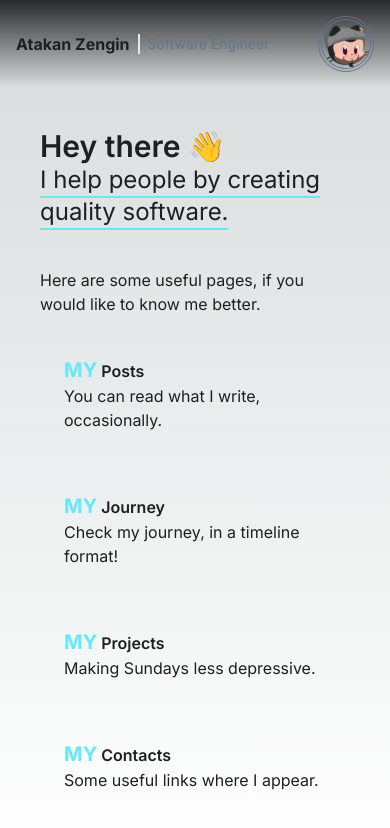
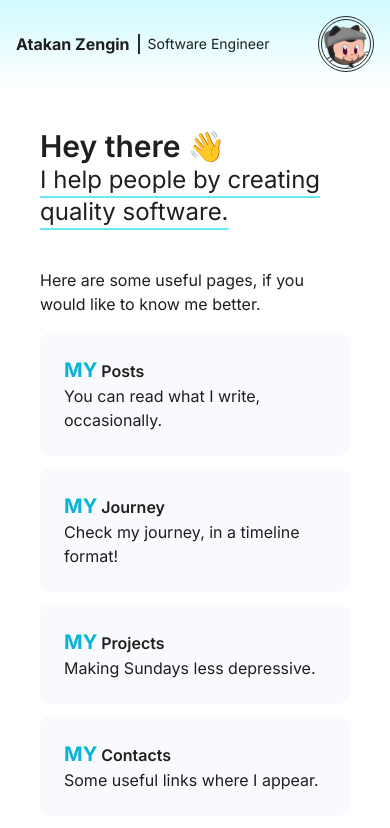
Before and after one commit to atakanzen/atakanzen.com, a Next.js app: page / in a window 390 px wide. Shown: the top 828 px of the page. Built offline with nearby package versions, Linux system fonts and the light colour scheme.

Commit message:
Fix light-mode CSS and configure :root colors

```diff
--- a/components/CardNavigation.tsx
+++ b/components/CardNavigation.tsx
@@ -12,10 +12,13 @@ const CardNavigation = ({ href, title, description }: CardNavigationProps) => {
   return (
     <Link
       href={href}
-      className="group p-6 dark:bg-miogray-100 dark:hover:bg-miogray-50 rounded-xl"
+      className="group p-6 bg-miowhite-50 xl:hover:bg-cyan-50 dark:bg-miogray-100 dark:hover:xl:bg-miogray-50 rounded-xl"
     >
       <h5 className="text-l font-semibold">
-        <span className="text-cyan-300 font-bold text-xl">MY</span> {title}
+        <span className="text-cyan-500 dark:text-cyan-300 font-bold text-xl">
+          MY
+        </span>{" "}
+        {title}
       </h5>
       <p>{description}</p>
     </Link>
--- a/components/Layout.tsx
+++ b/components/Layout.tsx
@@ -9,18 +9,18 @@ type LayoutProps = {
 
 export default function Layout({ children }: LayoutProps) {
   return (
-    <>
+    <div>
       <div
-        className={`${inter.className} grid grid-rows-1 grid-cols-1 xl:grid-cols-12`}
+        className={`${inter.className} h-screen grid grid-rows-[max_content_1fr] xl:grid-rows-1 grid-cols-1 xl:grid-cols-12`}
       >
-        <div className="row-start-1 xl:col-span-2  xl:col-start-11">
+        <div className="row-start-1 row-span-1 xl:col-span-2  xl:col-start-11">
           <Sidebar />
         </div>
 
-        <main className="mx-auto p-10 col-span-12 row-start-2 col-start-1 xl:col-span-10  xl:row-start-1 ">
+        <main className="mx-auto p-10 col-span-12 row-span-5 row-start-2 col-start-1 xl:col-span-10  xl:row-start-1 ">
           {children}
         </main>
       </div>
-    </>
+    </div>
   );
 }
--- a/components/Sidebar.tsx
+++ b/components/Sidebar.tsx
@@ -3,10 +3,11 @@ import Image from "next/image";
 export default function Sidebar() {
   return (
     // <aside className="xl:left-auto xl:fixed xl:top-0 xl:h-screen xl:bottom-0 xl:right-0 bg-gray-800 xl:w-80 p-4 xl:pb-9">
-    <aside className="bg-gradient-to-b from-miogray-100 xl:bg-miogray-100 p-4 xl:h-screen">
+    <aside className="bg-gradient-to-b from-cyan-100 dark:from-miogray-100 xl:from-miowhite-50 xl:bg-miowhite-50 xl:dark:bg-miogray-100 xl:dark:from-miogray-100 p-4 xl:h-screen">
       <div className="flex flex-row-reverse xl:flex-col h-full items-center justify-between xl:justify-end gap-2">
         {/* Dynamic sized profile photo based on breakpoint */}
         <div>
+          {/* For laptops and bigger sizes */}
           <div className="hidden xl:block">
             <Image
               src="/images/profile.png"
@@ -16,8 +17,8 @@ export default function Sidebar() {
               priority
             />
           </div>
-          {/* TODO: This should be a menu trigger for mobile screen */}
-          <div className="relative overflow-hidden p-2 w-14 h-14 xs:w-20 xs:h-20  border-double border-4 border-slate-500 rounded-full xl:hidden">
+          {/* For screens smaller than laptops */}
+          <div className="relative overflow-hidden p-2 w-14 h-14 xs:w-20 xs:h-20  border-double border-4 border-miogray-100 dark:border-miowhite-50 rounded-full xl:hidden">
             <Image
               src="/images/profile_close.png"
               alt="Atakan Zengin's Profile Logo"
@@ -28,11 +29,11 @@ export default function Sidebar() {
           </div>
         </div>
         {/* Title */}
-        <div className="flex xl:flex-col items-center justify-center xl:mb-4 divide-x-2 xl:divide-x-0">
-          <h1 className="text-base xs:text-xl xl:text-3xl font-bold pr-2">
+        <div className="flex items-center justify-center divide-x-2 divide-miogray-100 dark:divide-miowhite-50 text-center xl:flex-col xl:mb-4 xl:divide-x-0">
+          <h1 className="text-base xs:text-xl  xl:text-2xl 2xl:text-3xl font-bold pr-2 xl:pr-0">
             Atakan Zengin
           </h1>
-          <h2 className="text-sm xs:text-base xl:text-xl text-slate-500 pl-2">
+          <h2 className="text-sm xs:text-base xl:text-l 2xl:text-xl text-mioblack dark:text-slate-500 pl-2">
             Software Engineer
           </h2>
         </div>
--- a/pages/404.tsx
+++ b/pages/404.tsx
@@ -3,7 +3,7 @@ import React from "react";
 
 const Custom404 = () => {
   return (
-    <div className="flex flex-col items-center justify-center h-full gap-8">
+    <div className="flex flex-col h-full items-center justify-center  gap-8">
       <h3 className="text-5xl font-bold ">
         Error{" "}
         <span className="underline decoration-wavy underline-offset-8 decoration-orange-600">
--- a/pages/index.tsx
+++ b/pages/index.tsx
@@ -27,7 +27,7 @@ const navigationCards: CardNavigationProps[] = [
 
 export default function Home() {
   return (
-    <div className="flex flex-col items-center xl:items-start gap-10">
+    <div className="flex flex-col items-center  xl:items-start gap-10">
       <div>
         <div className="group">
           <h3 className="text-3xl xl:text-4xl font-semibold">
--- a/pages/posts/index.tsx
+++ b/pages/posts/index.tsx
@@ -10,8 +10,10 @@ const Posts = () => {
       </Link>
       <h3 className="text-4xl my-3">Posts 🖨️</h3>
       <ul className="flex flex-col items-start gap-4">
-        <li className="max-w-4xl border-solid p-4 bg-miogray-100 rounded-lg rounded-l-none">
-          <h4 className=" text-cyan-300 font-extrabold text-2xl">Title</h4>
+        <li className="max-w-4xl border-solid p-4 bg-miowhite-50 dark:bg-miogray-100 rounded-lg rounded-l-none">
+          <h4 className="text-cyan-500 dark:text-cyan-300 font-extrabold text-2xl">
+            Title
+          </h4>
           <p>
             Lorem ipsum dolor sit amet consectetur, adipisicing elit. Distinctio
             labore porro qui corrupti quo doloremque quae similique deserunt
--- a/styles/globals.css
+++ b/styles/globals.css
@@ -4,8 +4,8 @@
 
 :root {
   --foreground-rgb: 31, 31, 31;
-  --background-start-rgb: 214, 219, 220;
-  --background-end-rgb: 255, 255, 255;
+  --background-start-rgb: 256, 256, 256;
+  --background-end-rgb: 256, 256, 256;
 }
 
 @media (prefers-color-scheme: dark) {
--- a/tailwind.config.js
+++ b/tailwind.config.js
@@ -25,6 +25,9 @@ module.exports = {
           50: "#444647",
           100: "#28292a",
         },
+        miowhite: {
+          50: "#f8fafd",
+        },
       },
     },
   },
```
